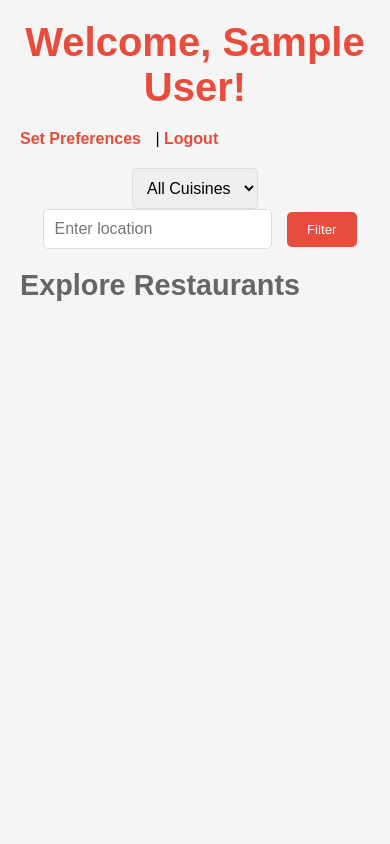
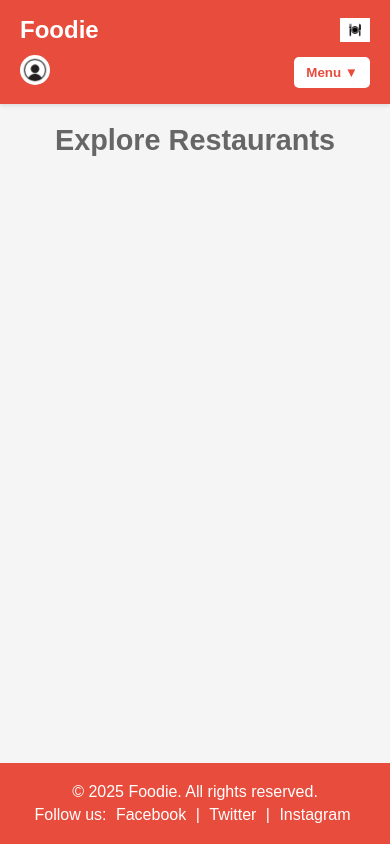
Before and after one commit to JobCorpz/Food-Advisor, a PHP site: page /dashboard.php in a window 390 px wide. Run offline with PHP 8.4, Linux system fonts and the light colour scheme; the visitor is signed in with stand-in values (Sample User, id 1); data that the repository does not hold is empty.

Commit message:
re-designed the entire dashboard layout

```diff
--- a/dashboard.css
+++ b/dashboard.css
@@ -8,134 +8,220 @@ body {
     font-family: Arial, sans-serif;
     background-color: #f5f5f5;
     min-height: 100vh;
-    padding: 20px;
+    display: flex;
+    flex-direction: column;
 }
 
-.dashboard {
+/* Header */
+header {
+    background-color: #e74c3c;
+    color: white;
+    padding: 15px 20px;
+    display: flex;
+    justify-content: space-between;
+    align-items: center;
+    box-shadow: 0 2px 4px rgba(0, 0, 0, 0.1);
+    position: sticky; /* Keeps header at top */
+    top: 0;
+    z-index: 1000;
+}
+
+.header-left {
+    display: flex;
+    align-items: center;
+}
+
+.header-left h1 {
+    font-size: 1.8em;
+    margin-right: 15px;
+}
+
+.logo {
+    width: 40px;
+    height: 40px;
+    object-fit: contain; /* Ensures logo fits nicely */
+}
+
+.header-right {
+    display: flex;
+    align-items: center;
+}
+
+.profile-icon {
+    width: 35px;
+    height: 35px;
+    border-radius: 50%;
+    margin-right: 15px;
+}
+
+.dropdown {
+    position: relative;
+}
+
+.dropdown-btn {
+    background-color: white;
+    color: #e74c3c;
+    padding: 10px 15px;
+    border: none;
+    border-radius: 5px;
+    cursor: pointer;
+    font-weight: bold;
+    transition: background-color 0.2s;
+}
+
+.dropdown-btn:hover {
+    background-color: #ddd;
+}
+
+.dropdown-content {
+    display: none;
+    position: absolute;
+    right: 0;
+    background-color: white;
+    min-width: 120px;
+    box-shadow: 0 8px 16px rgba(0, 0, 0, 0.2);
+    border-radius: 5px;
+    z-index: 1;
+}
+
+.dropdown-content a {
+    color: #e74c3c;
+    padding: 10px 15px;
+    text-decoration: none;
+    display: block;
+    transition: background-color 0.2s;
+}
+
+.dropdown-content a:hover {
+    background-color: #f1f1f1;
+}
+
+.dropdown:hover .dropdown-content {
+    display: block;
+}
+
+/* Main */
+main {
+    flex: 1; /* Takes up remaining space */
+    padding: 20px;
     max-width: 1200px;
     margin: 0 auto;
-}
-
-h1 {
-    color: #e74c3c;
-    font-size: 2.5em;
-    text-align: center;
-    margin-bottom: 20px;
-}
-
-a {
-    color: #e74c3c;
-    text-decoration: none;
-    font-weight: bold;
-    margin-right: 10px;
-}
-
-a:hover {
-    text-decoration: underline;
-}
-
-.filter-form {
-    margin: 20px 0;
-    text-align: center;
-}
-
-.filter-form select,
-.filter-form input[type="text"] {
-    padding: 10px;
-    margin: 0 10px;
-    border: 1px solid #ddd;
-    border-radius: 5px;
-    font-size: 1em;
-}
-
-.filter-form button {
-    background-color: #e74c3c;
-    color: white;
-    border: none;
-    padding: 10px 20px;
-    border-radius: 5px;
-    cursor: pointer;
-    transition: transform 0.2s;
-}
-
-.filter-form button:hover {
-    transform: scale(1.05);
+    width: 100%;
 }
 
 h2 {
     color: #666;
     font-size: 1.8em;
-    margin: 20px 0;
+    margin-bottom: 20px;
+    text-align: center;
 }
 
-.restaurant {
+.restaurant-grid {
+    display: grid;
+    grid-template-columns: repeat(auto-fill, minmax(300px, 1fr));
+    gap: 20px;
+}
+
+.restaurant-card {
     background-color: #fff;
-    padding: 20px;
-    margin: 20px 0;
+    padding: 15px;
     border-radius: 10px;
     box-shadow: 0 4px 6px rgba(0, 0, 0, 0.1);
+    text-decoration: none;
+    color: #333;
+    transition: transform 0.2s;
+    display: flex;
+    flex-direction: column;
 }
 
-.restaurant h3 {
-    color: #e74c3c;
-    font-size: 1.5em;
+.restaurant-card:hover {
+    transform: scale(1.03);
 }
 
-.restaurant p {
-    color: #333;
+.restaurant-photo {
+    width: 100%;
+    height: 150px;
+    object-fit: cover;
+    border-radius: 5px;
+    margin-bottom: 10px;
+}
+
+.restaurant-card h3 {
+    color: #e74c3c;
+    font-size: 1.4em;
+    margin-bottom: 5px;
+}
+
+.restaurant-card p {
+    margin: 5px 0;
+    font-size: 0.95em;
+}
+
+.stars {
+    color: #f1c40f;
+    font-size: 1.1em;
+}
+
+/* Footer */
+footer {
+    background-color: #e74c3c;
+    color: white;
+    text-align: center;
+    padding: 15px;
+    margin-top: auto; /* Pushes footer to bottom */
+}
+
+footer p {
     margin: 5px 0;
 }
 
-.restaurant .stars {
-    color: #f1c40f; /* Gold color for stars */
-    font-size: 1.2em;
+footer a {
+    color: white;
+    text-decoration: none;
+    margin: 0 5px;
 }
 
-.restaurant h4 {
-    color: #666;
-    margin: 10px 0;
+footer a:hover {
+    text-decoration: underline;
 }
 
-.restaurant ul {
-    list-style: none;
-    margin-left: 20px;
+/* Responsive Design */
+@media (max-width: 768px) {
+    header {
+        flex-direction: column;
+        align-items: flex-start;
+    }
+
+    .header-left, .header-right {
+        width: 100%;
+        justify-content: space-between;
+    }
+
+    .header-right {
+        margin-top: 10px;
+    }
+
+    .dropdown-content {
+        right: auto;
+        left: 0;
+    }
+
+    .restaurant-grid {
+        grid-template-columns: 1fr; /* Single column on small screens */
+    }
 }
 
-.restaurant li {
-    margin: 10px 0;
-    color: #333;
+@media (max-width: 480px) {
+    .header-left h1 {
+        font-size: 1.5em;
+    }
+
+    .logo, .profile-icon {
+        width: 30px;
+        height: 30px;
+    }
+
+    .dropdown-btn {
+        padding: 8px 12px;
+    }
 }
-
-.review-form {
-    margin-top: 20px;
-}
-
-.review-form label {
-    display: block;
-    margin: 10px 0;
-    color: #666;
-}
-
-.review-form input[type="number"],
-.review-form textarea {
-    width: 100%;
-    padding: 10px;
-    margin: 5px 0;
-    border: 1px solid #ddd;
-    border-radius: 5px;
-    font-size: 1em;
-}
-
-.review-form button {
-    background-color: #e74c3c;
-    color: white;
-    border: none;
-    padding: 10px 20px;
-    border-radius: 5px;
-    cursor: pointer;
-    transition: transform 0.2s;
-}
-
-.review-form button:hover {
-    transform: scale(1.05);
-}
--- a/dashboard.php
+++ b/dashboard.php
@@ -12,58 +12,18 @@ try {
     die("Connection failed: " . $e->getMessage());
 }
 
-// Fetch cuisines for filter
-$cuisines = $pdo->query("SELECT * FROM cuisines")->fetchAll(PDO::FETCH_ASSOC);
-
-// Handle review submission
-if (isset($_POST['submit_review'])) {
-    $restaurant_id = $_POST['restaurant_id'];
-    $rating = $_POST['rating'];
-    $comment = $_POST['comment'];
-
-    $stmt = $pdo->prepare("INSERT INTO reviews (user_id, restaurant_id, rating, comment) VALUES (:user_id, :restaurant_id, :rating, :comment)");
-    $stmt->execute([
-        ':user_id' => $_SESSION['user_id'],
-        ':restaurant_id' => $restaurant_id,
-        ':rating' => $rating,
-        ':comment' => $comment
-    ]);
-
-    // Update average rating
-    $stmt = $pdo->prepare("UPDATE restaurants SET average_rating = (SELECT AVG(rating) FROM reviews WHERE restaurant_id = :restaurant_id) WHERE id = :restaurant_id");
-    $stmt->execute([':restaurant_id' => $restaurant_id]);
-}
-
-// Handle filters
-$where = [];
-$params = [];
-if (!empty($_GET['cuisine'])) {
-    $where[] = "cuisine_id = :cuisine";
-    $params[':cuisine'] = $_GET['cuisine'];
-}
-if (!empty($_GET['location'])) {
-    $where[] = "location LIKE :location";
-    $params[':location'] = '%' . $_GET['location'] . '%';
-}
-
+// Fetch restaurants
 $sql = "SELECT r.*, c.name AS cuisine_name FROM restaurants r JOIN cuisines c ON r.cuisine_id = c.id";
-if ($where) {
-    $sql .= " WHERE " . implode(" AND ", $where);
-}
 $stmt = $pdo->prepare($sql);
-$stmt->execute($params);
+$stmt->execute();
 $restaurants = $stmt->fetchAll(PDO::FETCH_ASSOC);
 
-// Function to display stars based on rating
+// Function to display stars
 function displayStars($rating) {
-    $fullStars = floor($rating); // Number of full stars
-    $halfStar = ($rating - $fullStars) >= 0.5 ? 1 : 0; // Half star if >= 0.5
-    $emptyStars = 5 - $fullStars - $halfStar; // Remaining empty stars
-
-    $stars = str_repeat('★', $fullStars); // Full stars
-    $stars .= $halfStar ? '½' : ''; // Half star (using text for simplicity)
-    $stars .= str_repeat('☆', $emptyStars); // Empty stars
-    return $stars . " (" . number_format($rating, 2) . ")";
+    $fullStars = floor($rating);
+    $halfStar = ($rating - $fullStars) >= 0.5 ? 1 : 0;
+    $emptyStars = 5 - $fullStars - $halfStar;
+    return str_repeat('★', $fullStars) . ($halfStar ? '½' : '') . str_repeat('☆', $emptyStars);
 }
 ?>
 <!DOCTYPE html>
@@ -73,78 +33,52 @@ function displayStars($rating) {
     <meta name="viewport" content="width=device-width, initial-scale=1.0">
     <title>Foodie - Dashboard</title>
     <link rel="stylesheet" href="dashboard.css">
-    <style>
-        .stars {
-        display: inline-block;
-        position: relative;
-        font-size: 1.2em;
-    }
-        .stars::before {
-        content: "☆☆☆☆☆";
-        color: #ddd;
-    }
-    .stars::after {
-        content: "★★★★★";
-        color: #f1c40f;
-        position: absolute;
-        left: 0;
-        top: 0;
-        width: calc(20% * <?php echo $restaurant['average_rating']; ?>);
-        overflow: hidden;
-    }
-    </style>
 </head>
 <body>
-    <div class="dashboard">
-        <h1>Welcome, <?php echo htmlspecialchars($_SESSION['user_name']); ?>!</h1>
-        <a href="preference.php">Set Preferences</a> | <a href="logout.php">Logout</a>
+    <!-- Header -->
+    <header>
+        <div class="header-left">
+            <h1>Foodie</h1>
+            <img src="istockphoto-1295311342-612x612.jpg" alt="Foodie Logo" class="logo">
+        </div>
+        <div class="header-right">
+            <a href=""><img src="user-member-avatar-face-profile-icon-vector-22965342.jpg" alt="Profile" class="profile-icon"></a>
+            <div class="dropdown">
+                <button class="dropdown-btn">Menu ▼</button>
+                <div class="dropdown-content">
+                    <a href="dashboard.php">Home</a>
+                    <a href="#about">About</a>
+                    <a href="#contact">Contact</a>
+                    <a href="logout.php">Logout</a>
+                </div>
+            </div>
+        </div>
+    </header>
 
-        <!-- Filter Form -->
-        <form method="get" class="filter-form">
-            <select name="cuisine">
-                <option value="">All Cuisines</option>
-                <?php foreach ($cuisines as $cuisine): ?>
-                    <option value="<?php echo $cuisine['id']; ?>" <?php echo isset($_GET['cuisine']) && $_GET['cuisine'] == $cuisine['id'] ? 'selected' : ''; ?>>
-                        <?php echo htmlspecialchars($cuisine['name']); ?>
-                    </option>
-                <?php endforeach; ?>
-            </select>
-            <input type="text" name="location" placeholder="Enter location" value="<?php echo isset($_GET['location']) ? htmlspecialchars($_GET['location']) : ''; ?>">
-            <button type="submit">Filter</button>
-        </form>
+    <!-- Body -->
+    <main>
+        <h2>Explore Restaurants</h2>
+        <div class="restaurant-grid">
+            <?php foreach ($restaurants as $restaurant): ?>
+                <a href="restaurant.php?id=<?php echo $restaurant['id']; ?>" class="restaurant-card">
+                    <img src="restaurant-photo.jpg" alt="<?php echo htmlspecialchars($restaurant['name']); ?>" class="restaurant-photo">
+                    <h3><?php echo htmlspecialchars($restaurant['name']); ?></h3>
+                    <p>Cuisine: <?php echo htmlspecialchars($restaurant['cuisine_name']); ?></p>
+                    <p>Location: <?php echo htmlspecialchars($restaurant['location']); ?></p>
+                    <p>Rating: <span class="stars"><?php echo displayStars($restaurant['average_rating']); ?></span></p>
+                </a>
+            <?php endforeach; ?>
+        </div>
+    </main>
 
-        <!-- Restaurants List -->
-        <h2>Explore Restaurants</h2>
-        <?php foreach ($restaurants as $restaurant): ?>
-            <div class="restaurant">
-                <h3><?php echo htmlspecialchars($restaurant['name']); ?> (<?php echo htmlspecialchars($restaurant['cuisine_name']); ?>)</h3>
-                <p>Location: <?php echo htmlspecialchars($restaurant['location']); ?></p>
-                <p>Average Rating: <span class="stars"><?php echo displayStars($restaurant['average_rating']); ?></span></p>
-
-                <!-- Dishes -->
-                <?php
-                $dishes = $pdo->prepare("SELECT * FROM dishes WHERE restaurant_id = :restaurant_id");
-                $dishes->execute([':restaurant_id' => $restaurant['id']]);
-                $dish_list = $dishes->fetchAll(PDO::FETCH_ASSOC);
-                ?>
-                <h4>Dishes</h4>
-                <ul>
-                    <?php foreach ($dish_list as $dish): ?>
-                        <li><?php echo htmlspecialchars($dish['name']); ?> - $<?php echo number_format($dish['price'], 2); ?><br><?php echo htmlspecialchars($dish['description']); ?></li>
-                    <?php endforeach; ?>
-                </ul>
-
-                <!-- Review Form -->
-                <form method="post" class="review-form">
-                    <input type="hidden" name="restaurant_id" value="<?php echo $restaurant['id']; ?>">
-                    <label>Rating (1-5):
-                        <input type="number" name="rating" min="1" max="5" step="0.5" required>
-                    </label>
-                    <textarea name="comment" placeholder="Your review" required></textarea>
-                    <button type="submit" name="submit_review">Submit Review</button>
-                </form>
-            </div>
-        <?php endforeach; ?>
-    </div>
+    <!-- Footer -->
+    <footer>
+        <p>&copy; 2025 Foodie. All rights reserved.</p>
+        <p>Follow us:
+            <a href="#">Facebook</a> |
+            <a href="#">Twitter</a> |
+            <a href="#">Instagram</a>
+        </p>
+    </footer>
 </body>
 </html>
--- a/logout.php
+++ b/logout.php
@@ -1,6 +1,6 @@
 <?php
 session_start();
 session_destroy();
-header("Location: login.php");
+header("Location: index.php");
 exit();
 ?>
```
Also changed, not shown: restaurant.php (added, +66 -0 lines), user-member-avatar-face-profile-icon-vector-22965342.jpg (added).
